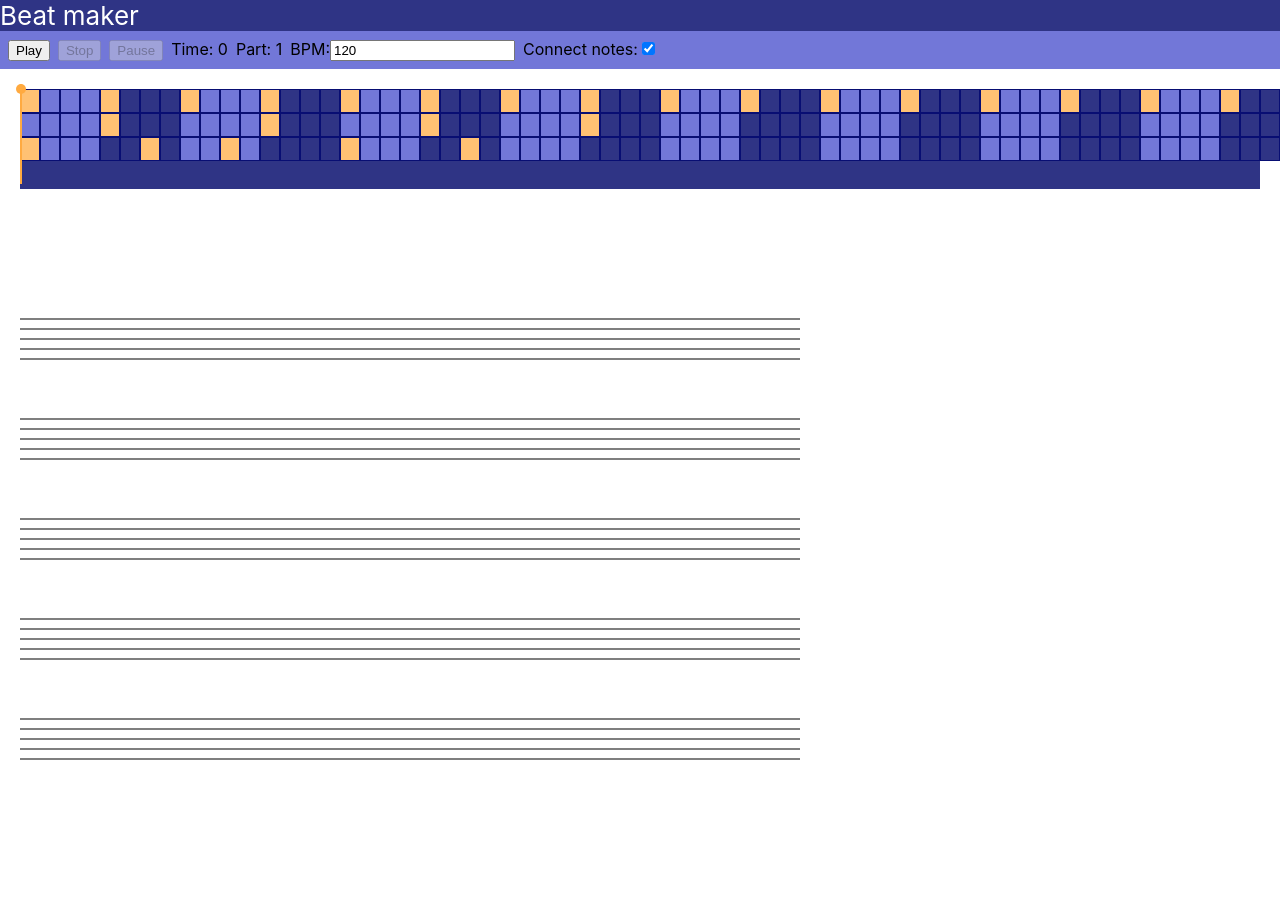
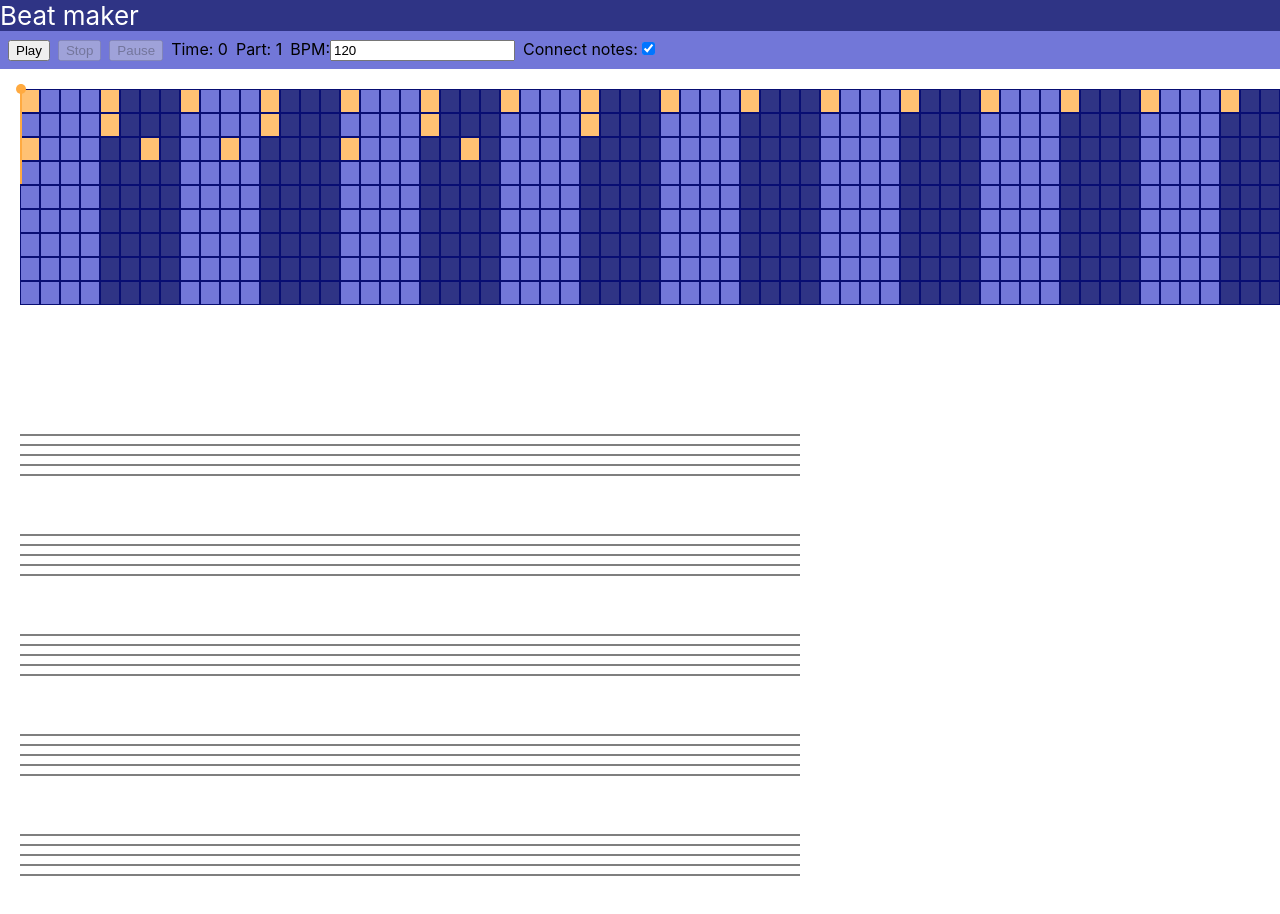
Before and after one commit to daniilpass/beatnotation, a React app in the folder web/: page / in a window 1280 px wide. Shown: the top 914 px of the page. Built offline with nearby package versions, Linux system fonts and the light colour scheme.

Commit message:
new sounds

```diff
--- a/web/src/components/app/App.css
+++ b/web/src/components/app/App.css
@@ -40,7 +40,7 @@ workspace
 */
 .workspace{
  background-color: #2F3485;
- height: 100px;
+ /* height: 100px; */
  /* margin: 20px; */
 }
 
--- a/web/src/components/app/App.js
+++ b/web/src/components/app/App.js
@@ -1,9 +1,16 @@
 import React from "react";
 import './App.css';
 
+import SoundCrash from '../../assets/sounds/crash.mp3';
+import SoundRide from '../../assets/sounds/ride.mp3';
+import SoundHiHatClosed from '../../assets/sounds/hh_closed.mp3';
 import SoundHiHatOpened from '../../assets/sounds/hh_open.mp3';
 import SoundSnare from '../../assets/sounds/snare.mp3';
 import SoundBass from '../../assets/sounds/bassdrum.mp3';
+import SoundTomHi from '../../assets/sounds/tom_hi.mp3';
+import SoundTomMid from '../../assets/sounds/tom_mid.mp3';
+import SoundTomLow from '../../assets/sounds/tom_low.mp3';
+
 
 class App extends React.Component {
   constructor(props){
@@ -24,6 +31,27 @@ class App extends React.Component {
       // 3 - cross with o
       this.tracks = [
         {
+          audioUrl: SoundCrash,
+          audio: new Audio(SoundCrash),
+          notes: [],
+          line: 0.5,
+          type: 2
+        },
+        {
+          audioUrl: SoundRide,
+          audio: new Audio(SoundRide),
+          notes: [],
+          line: 1.5,
+          type: 2
+        },
+        {
+          audioUrl: SoundHiHatClosed,
+          audio: new Audio(SoundHiHatOpened),
+          notes: [],
+          line: 1,
+          type: 2
+        },
+        {
           audioUrl: SoundHiHatOpened,
           audio: new Audio(SoundHiHatOpened),
           notes: [],
@@ -38,12 +66,33 @@ class App extends React.Component {
           type: 1
         },
         {
+          audioUrl: SoundTomHi,
+          audio: new Audio(SoundTomHi), // tom 2
+          notes: []  ,
+          line: 2,
+          type: 1
+        },
+        {
+          audioUrl: SoundTomMid,
+          audio: new Audio(SoundTomMid), // tom 2
+          notes: []  ,
+          line: 2.5,
+          type: 1
+        },
+        {
+          audioUrl: SoundTomLow,
+          audio: new Audio(SoundTomLow ), //floor tom
+          notes: []  ,
+          line: 4,
+          type: 1
+        },
+        {
           audioUrl: SoundBass,
           audio: new Audio(SoundBass),
           notes: []  ,
           line: 5,
           type: 1
-        }
+        },
       ]
 
       console.log(this.tracks, SoundSnare);
@@ -359,7 +408,7 @@ class CanvasNotes extends React.PureComponent {
     this.lineGroupHeight = this.linesInGroupCount * (this.lineWidth  + this.linePadding) + this.groupsPadding;
     this.delimiterHeight = (this.linesInGroupCount + 1) * (this.lineWidth  + this.linePadding);
     // Ноты
-    this.noteRadius = 4;
+    this.noteRadius = 5;
 
     this.notesInTakt = 16;
     this.notesInLine = this.notesInTakt * 3;
```
Also changed, not shown: 7 other files.
